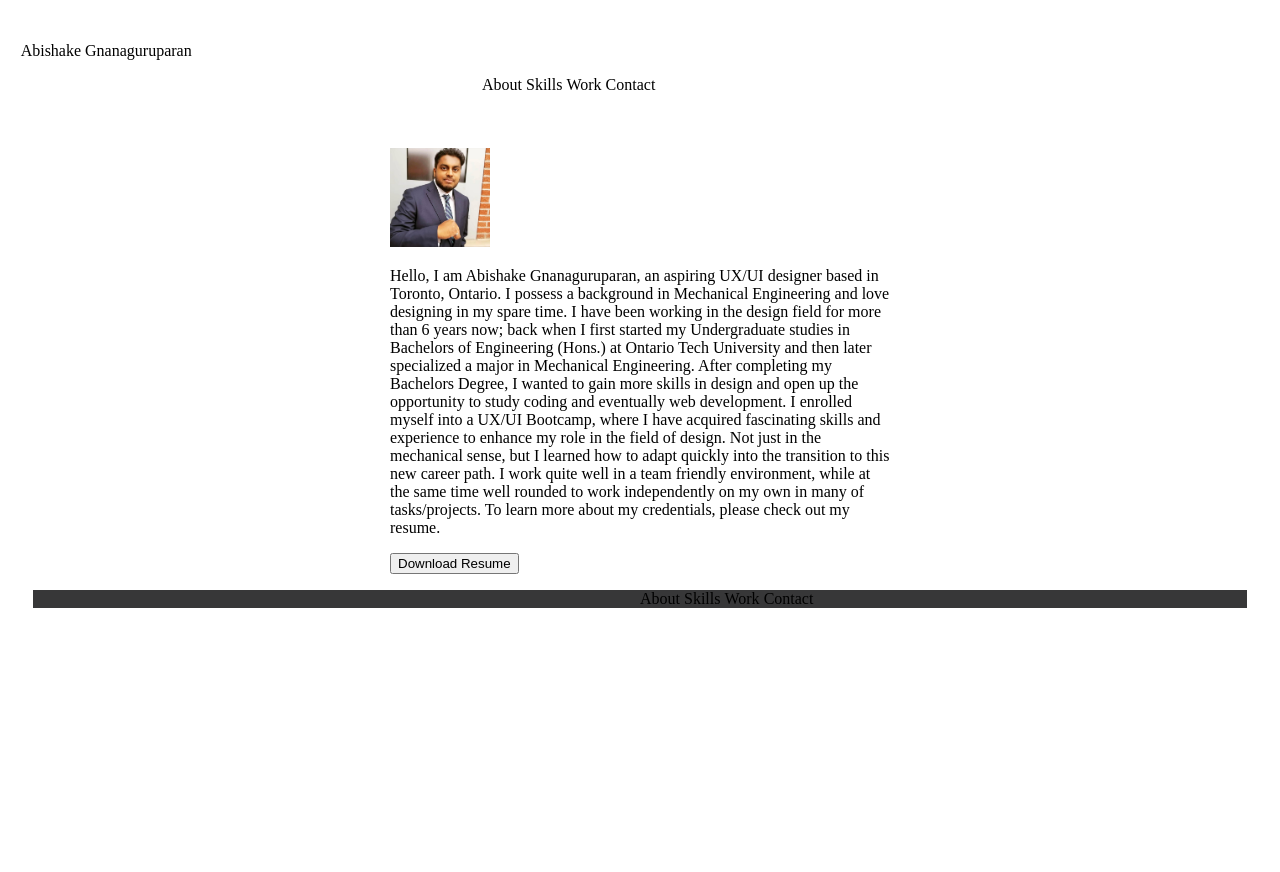
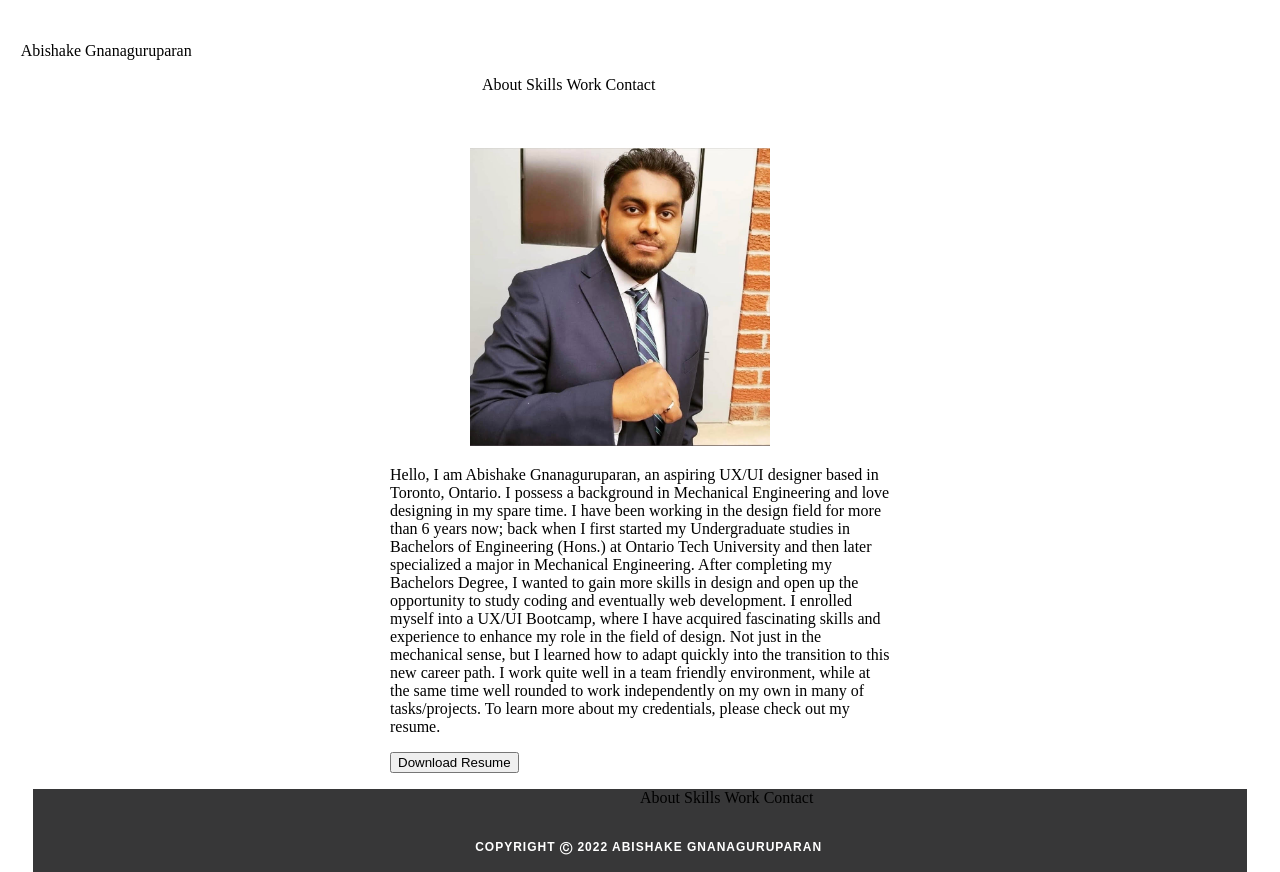
Before and after one commit to abishakeG-106/UX_UI_H17, a plain HTML site: page index.html in a window 1280 px wide. Shown: the part 78-950 px from the top of the page. Before the commit the page ends 800 px from the top, so only its background shows below. Drawn offline with Linux system fonts and the light colour scheme.

Commit message:
Copyright added
Added copyright to footer with colored text

```diff
--- a/css/style.css
+++ b/css/style.css
@@ -25,13 +25,29 @@ ul {
 }
 footer {
     background-color: #373738;
-
 }
-
+footer p {
+    width: 65%;
+    vertical-align: top;
+    display: inline-block;
+    font-family: sans-serif;
+    font-style: normal;
+    font-weight: bold;
+    font-size: 12px;
+    line-height: 25px;
+    text-align: right;
+    letter-spacing: 1px;
+    text-transform: uppercase;
+    color: #fff;
+}
+footer ul{
+    width: 50%;
+}
 .Image1 {
     width: 50px;
 }
 
 .Image2 {
-    width: 100px;
+    width: 300px;
+    padding-left: 80px;
 }
--- a/index.html
+++ b/index.html
@@ -40,9 +40,11 @@
                 <li class="inline-block">Work</li>
                 <li class="inline-block">Contact</li>
             </ul>
+            <p>Copyright Ⓒ 2022 Abishake Gnanaguruparan</p>
         </footer>
 
             </div>
         </section>
 
     </body>
+</html>
```
